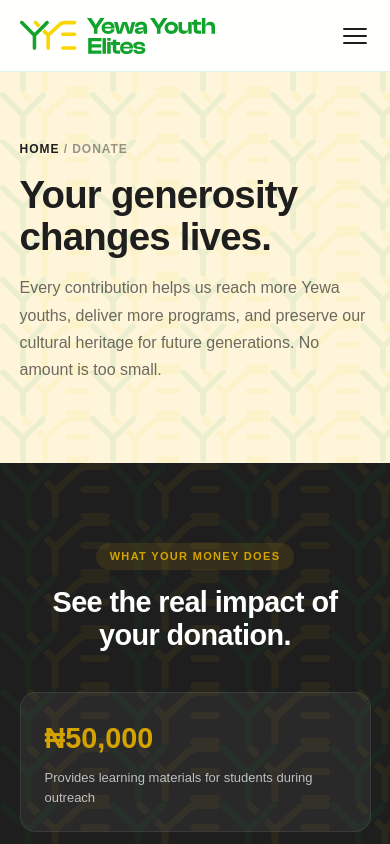
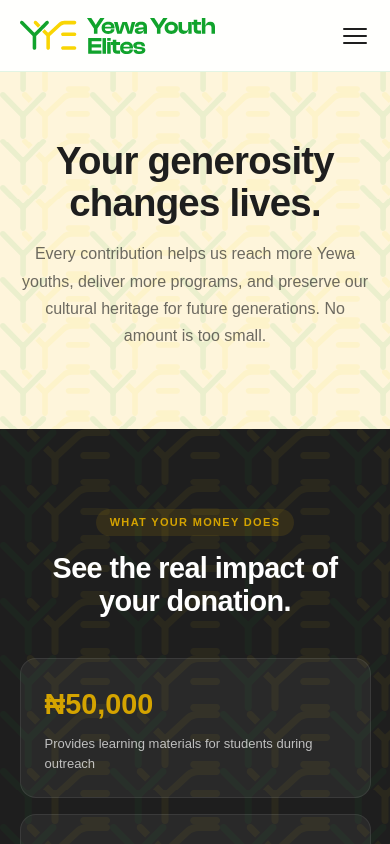
Before and after one commit to yewayouthelites-boop/yye-website, a Next.js app: page /donate in a window 390 px wide. Shown: the top 844 px of the page. Built offline with nearby package versions, Linux system fonts and the light colour scheme; a web font is replaced by a local one.

Commit message:
feat: update layout and styling for About and Donate pages, enhance responsiveness and text alignment

```diff
--- a/app/about/page.tsx
+++ b/app/about/page.tsx
@@ -63,7 +63,7 @@ export default function AboutPage() {
           style={{ zIndex: 1 }}
         />
 
-        <div className="relative z-[2] max-w-[680px]">
+        <div className="relative z-[2] max-w-[730px] mx-auto text-center">
           <p className="text-[12px] font-semibold text-white/40 tracking-[0.08em] uppercase mb-4">
             <Link
               href="/"
@@ -79,7 +79,7 @@ export default function AboutPage() {
           >
             We are young professionals from Yewa focused on building Yewa.
           </h1>
-          <p className="text-base text-white/65 leading-[1.7] max-w-[540px]">
+          <p className="text-base text-white/65 leading-[1.7] max-w-[540px] mx-auto">
             Yewa Youth Elites is a membership based community strictly by
             invitation built on culture, driven by purpose and committed to
             raising a generation of Yewa youth who are ready to lead.
--- a/app/donate/page.tsx
+++ b/app/donate/page.tsx
@@ -34,18 +34,15 @@ export default function DonatePage() {
     <>
       {/* ══ PAGE HERO ════════════════════════════════════════════════ */}
       <div className="relative bg-yye-cream px-[5%] pt-[140px] pb-20 overflow-hidden" style={{ backgroundImage: "url('/yye-icon.svg')", backgroundRepeat: 'repeat', backgroundSize: '90px auto' }}><div className="absolute inset-0 bg-yye-cream/[0.92] pointer-events-none" />
-        <div className="relative z-[2] max-w-[680px]">
-          <p className="text-[12px] font-semibold text-yye-dark/45 tracking-[0.08em] uppercase mb-4">
-            <Link href="/" className="text-yye-dark font-bold no-underline hover:underline">Home</Link>
-            {' '}/ Donate
-          </p>
+        <div className="relative z-[2] max-w-[700px] m-auto text-center">
+
           <h1
             className="font-extrabold text-yye-dark leading-[1.1] tracking-[-0.02em] mb-4"
             style={{ fontSize: 'clamp(2.4rem, 5vw, 4rem)' }}
           >
             Your generosity changes lives.
           </h1>
-          <p className="text-base text-yye-dark/65 leading-[1.7] max-w-[540px]">
+          <p className="text-base text-yye-dark/65 leading-[1.7] max-w-[540px] mx-auto">
             Every contribution helps us reach more Yewa youths, deliver more programs, and preserve our cultural heritage for future generations. No amount is too small.
           </p>
         </div>
--- a/app/page.tsx
+++ b/app/page.tsx
@@ -11,6 +11,7 @@ import {
 import { FaInstagram, FaFacebook } from 'react-icons/fa6'
 import RevealWrapper from '@/components/RevealWrapper'
 import ContactForm from '@/components/ContactForm'
+import Image from 'next/image'
 
 export const metadata: Metadata = {
   title: 'Yewa Youth Elites | Raising the Next Generation of Yewa Leaders',
@@ -34,7 +35,7 @@ export default function HomePage() {
         {/* Soft radial glow accents sit above the pattern layer */}
         <div className="absolute top-[-80px] right-[-80px] w-[500px] h-[500px] bg-yye-green opacity-[0.18] rounded-full pointer-events-none blur-3xl" style={{ zIndex: 1 }} />
         <div className="absolute bottom-[-100px] right-[200px] w-[300px] h-[300px] bg-yye-yellow opacity-[0.12] rounded-full pointer-events-none blur-2xl" style={{ zIndex: 1 }} />
-
+<div className=' flex flex-col items-start gap-6 max-w-[700px]'>
         {/* Content above pattern and glow */}
         <div className="relative z-[2] max-w-[700px]">
           {/* Badge */}
@@ -70,6 +71,9 @@ export default function HomePage() {
             </Link>
           </div>
         </div>
+        <Image src="/yye-drummers.jpeg" alt="About Us" layout="fill" objectFit="cover" className=" opacity-5 blur-sm" />
+
+      </div>
       </section>
 
       {/* ══ PROGRAMS ══════════════════════════════════════════════════ */}
```
